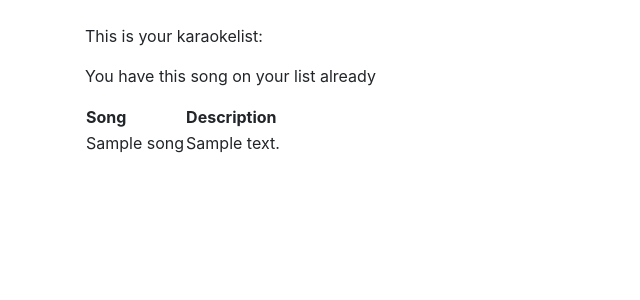
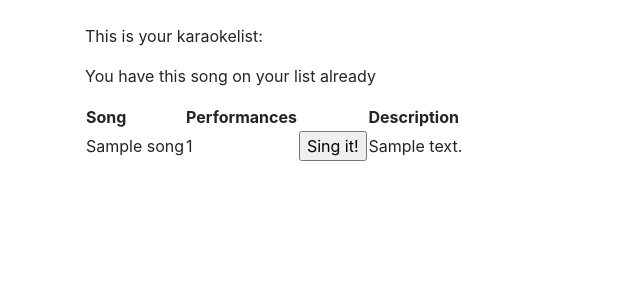
Before and after one commit to apndx/Karaokepal, a Flask app: page /songs/1/add/ in a window 1280 px wide. Shown: the part 56-356 px from the top of the page, without its empty margins (0-640 px from the left). Run offline with Flask 2, Linux system fonts and the light colour scheme; a user stored in the database is signed in; tables that the repository leaves empty hold one stand-in row (values such as "Sample post"); some libraries are stand-ins or nearby versions.

Commit message:
käyttäjälle mahdollisuus tallentaa laulukerrat

```diff
--- a/application/artists/models.py
+++ b/application/artists/models.py
@@ -5,7 +5,7 @@ from application.songs import models
 
 class Artist(Base):
 
-    artistname = db.Column(db.String(144), nullable=False)
+    artistname = db.Column(db.String(144), nullable=False, index=True)
     description = db.Column(db.String(1000), nullable=True)
 
     def __init__(self, artistname):
--- a/application/songs/models.py
+++ b/application/songs/models.py
@@ -27,16 +27,17 @@ class Song(Base):
     @staticmethod
     def find_songs_for_current_user():
 
-        stmt = text("SELECT Song.songname, Song.description FROM Song"
-                    " LEFT JOIN accountsongs ON Song.id = accountsongs.song_id"
-                    " WHERE accountsongs.account_id = :cu"
+        stmt = text("SELECT Song.id, Song.songname, Accountsongs.count, Song.description  FROM Song, Accountsongs"
+                    " WHERE Song.id = Accountsongs.song_id"
+                    " AND Accountsongs.account_id = :cu"
                     " ORDER BY Song.songname").params(cu=current_user.id)
 
         res = db.engine.execute(stmt)
 
         response = []
         for row in res:
-            response.append({"name":row[0], "description":row[1]})
+
+            response.append({"id":row[0], "name":row[1], "count":row[2], "description":row[3]})
 
         return response
 
@@ -84,7 +85,7 @@ class Accountsongs(db.Model):
 
     modulation = db.Column(db.Integer, nullable=False)
     count = db.Column(db.Integer, nullable=False)
-    description = db.Column(db.String(1000), nullable=True)
+    owndescription = db.Column(db.String(1000), nullable=True)
 
     def __init__(self, account, song, modulation, count):
        self.account_id = account.id
--- a/application/songs/views.py
+++ b/application/songs/views.py
@@ -124,6 +124,16 @@ def mylist_form():
 
     return redirect(url_for("songs_index"))
 
+@app.route("/songs/mylist/<song_id>", methods=["POST"])
+@login_required(role="ANY")
+def sing_song(song_id):
+
+    accountsong = Accountsongs.query.filter_by(song_id=song_id, account_id =current_user.id).first()
+    accountsong.count = accountsong.count + 1
+    db.session().commit()
+
+    return redirect(url_for("show_mylist"))
+
 @app.route("/songs/stats/", methods=["GET"])
 def show_stats():
 
--- a/application/templates/songs/mylist.html
+++ b/application/templates/songs/mylist.html
@@ -7,6 +7,8 @@
 <table>
   <tr>
       <th>Song</th>
+      <th>Performances</th>
+      <th> </th>
       <th>Description</th>
   </tr>
 
@@ -15,6 +17,12 @@
   {% for song in mysongs %}
   <tr>
     <td>{{song.name}}</td>
+    <td>{{song.count}}</td>
+    <td>
+        <form method="POST" action="{{ url_for('sing_song', song_id=song.id) }}">
+          <input type="submit" value="Sing it!"/>
+        </form>
+      </td>
     <td>{{song.description}}</td>
   </tr>
   {% endfor %}
```
Also changed, not shown: documentation/tietokantakaavio.png.
